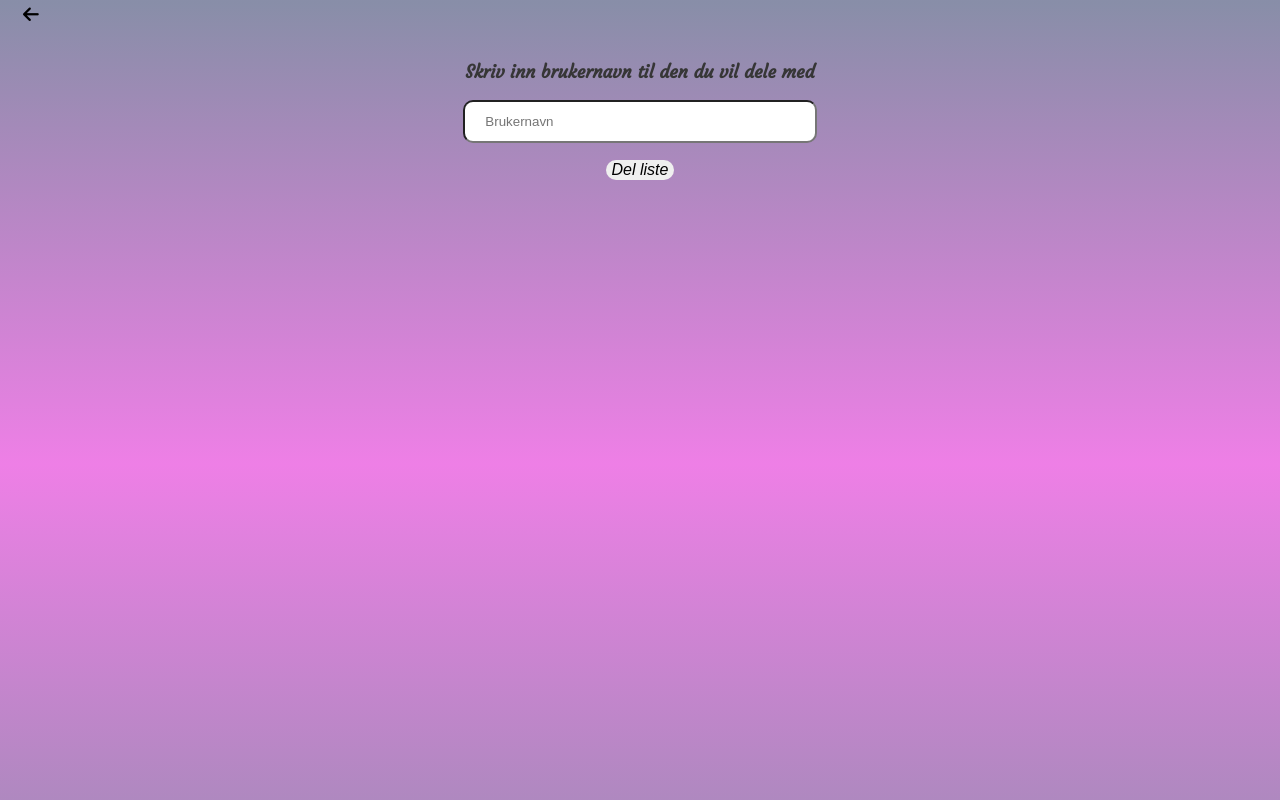
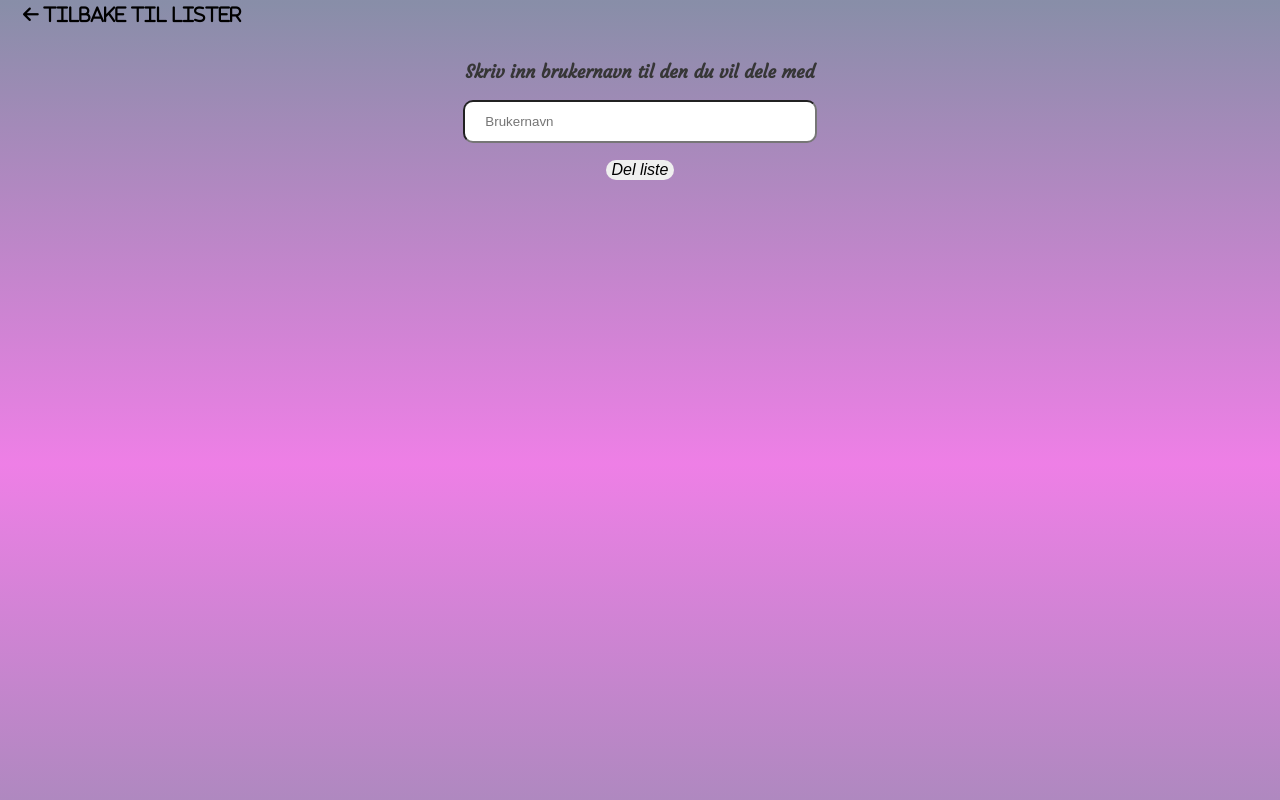
Before and after one commit to imhackerman/To-Do-Eksamen, a website: page public/sharelist.html in a window 1280 px wide. Shown: the top 800 px of the page. Drawn offline with Linux system fonts and the light colour scheme.

Commit message:
Update sharelist.html

```diff
--- a/public/sharelist.html
+++ b/public/sharelist.html
@@ -21,7 +21,7 @@
      />
 
     <a class="arrowBtn" href="tasklist.html">
-        <i class="fas fa-arrow-left" ></i>
+        <i class="fas fa-arrow-left" > Tilbake til lister</i>
      </a><br>
 
     <header class = "midtstill">
```
